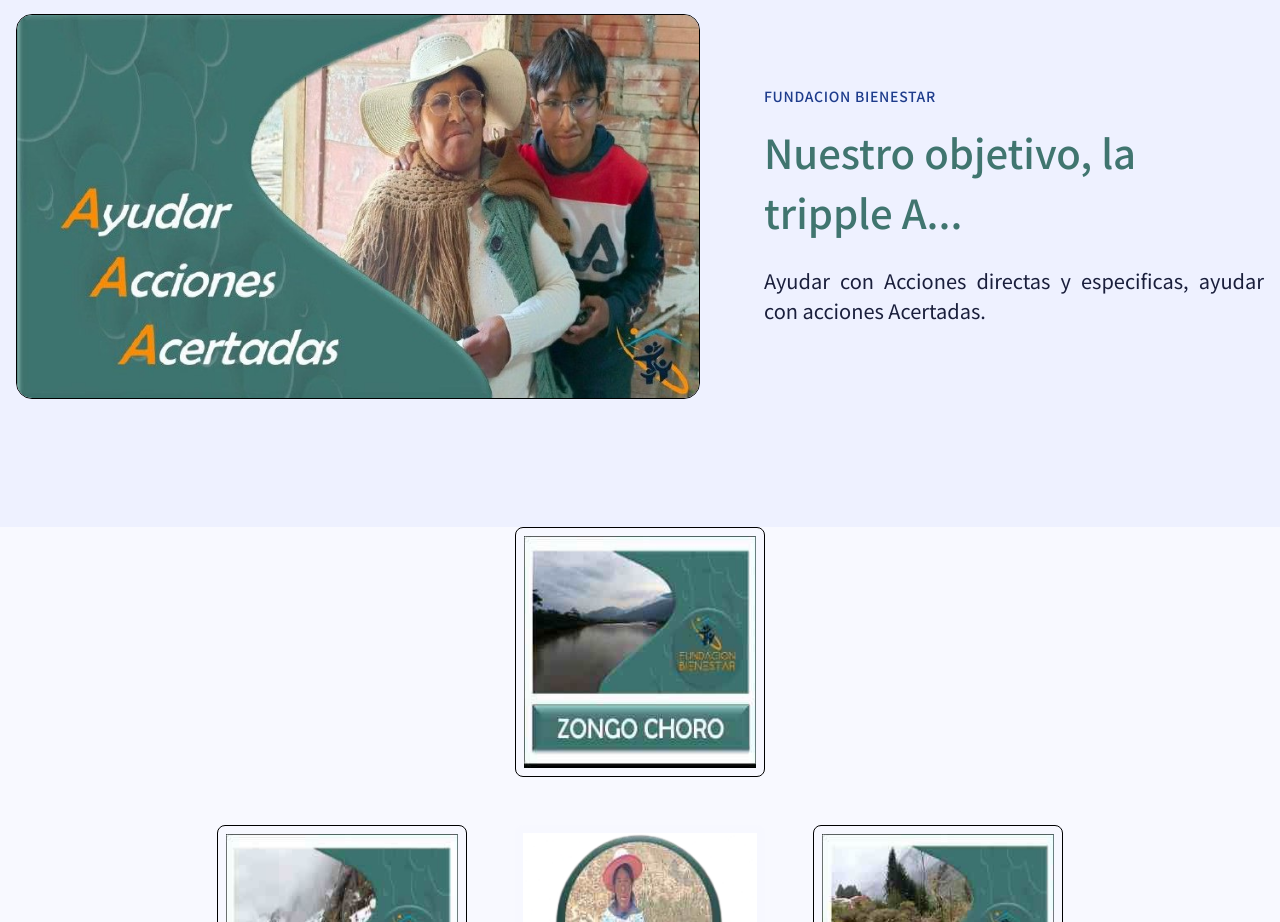
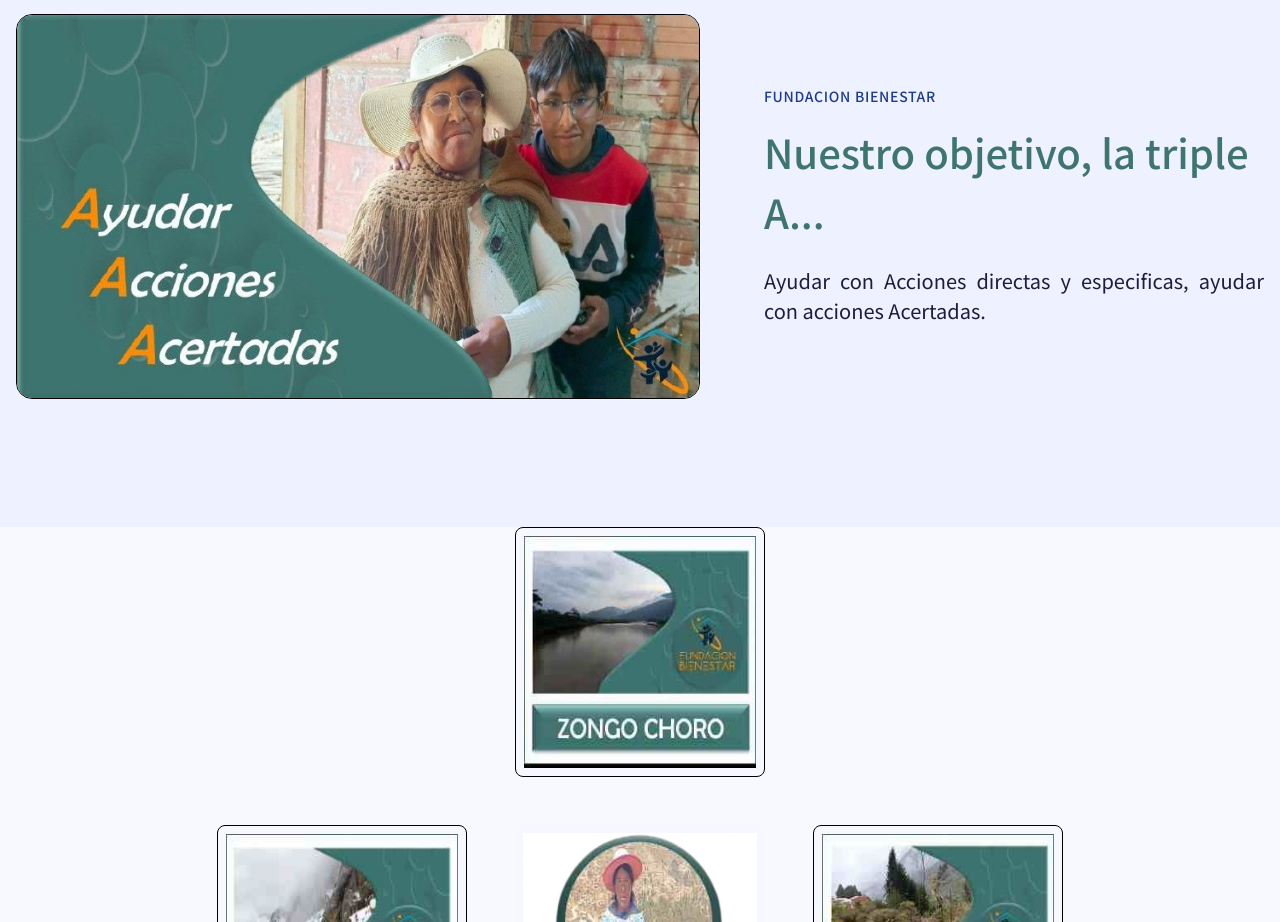
Before and after one commit to JRWebDesigner/Fundacion-BIenestar, an Astro site: page / in a window 1280 px wide. Shown: the part 3020-3942 px from the top of the page. Built offline with nearby package versions, Linux system fonts and the light colour scheme; Astro itself is replaced by a stand-in of ours; a web font is replaced by a local one.

Commit message:
Update SplitPanel.astro

```diff
--- a/src/components/sections/SplitPanel.astro
+++ b/src/components/sections/SplitPanel.astro
@@ -123,7 +123,7 @@
                         background={background}
                     />
                 )}
-                <h2 class='text-secondary' data-aos="fade-up">Nuestro objetivo, la tripple A...</h2>
+                <h2 class='text-secondary' data-aos="fade-up">Nuestro objetivo, la triple A...</h2>
 
                 {description && <p class:list={["mt-6 text-justify text-base opacity-90", textColor]} data-aos="fade-up">Ayudar con Acciones directas y especificas, ayudar con acciones Acertadas.</p>}
 
```
